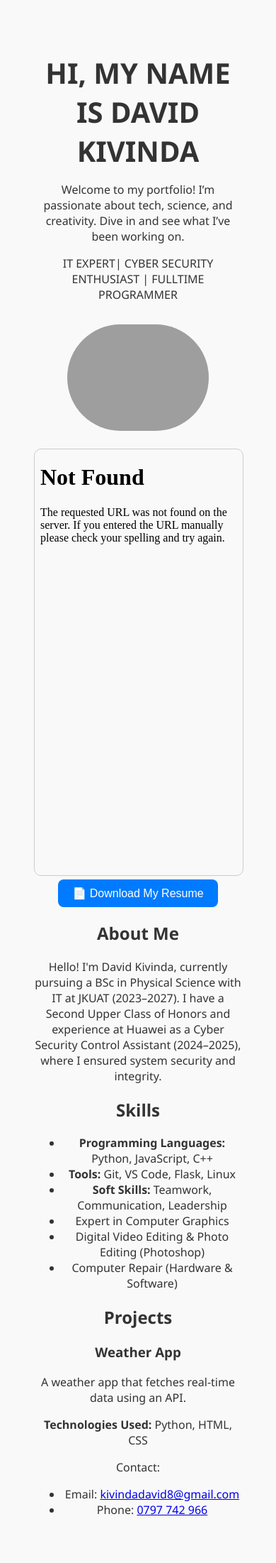
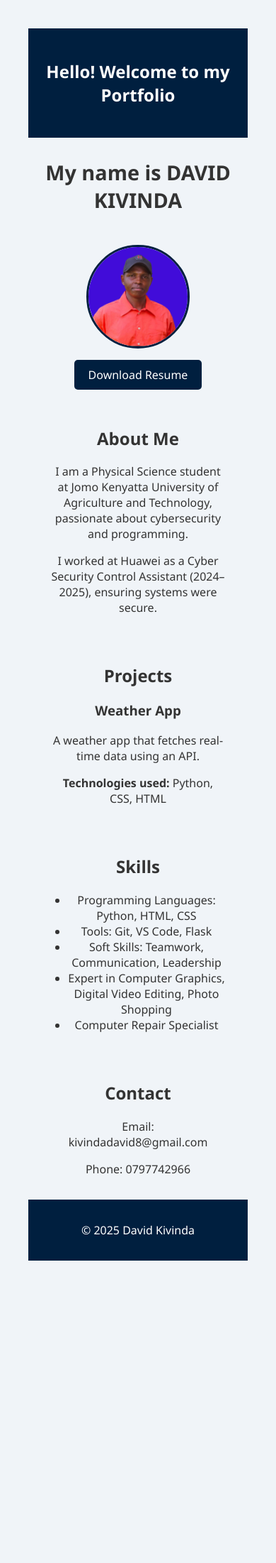
Before and after one commit to Lundo1212/My-portfolio, a Flask app: page / in a window 390 px wide. Shown: the whole page at 71% size. After the commit the page ends 1776 px from the top, so only its background shows below. Run offline with Flask 3, Linux system fonts and the light colour scheme; grey boxes are pictures that could not be loaded.

Commit message:
Updated index with new layout and mobile improvements

```diff
--- a/templates/index.html
+++ b/templates/index.html
@@ -1,70 +1,136 @@
 <!DOCTYPE html>
 <html lang="en">
 <head>
-    <meta charset="UTF-8">
-    <title>MY PORTFOLIO | Portfolio</title>
-    <link rel="stylesheet" href="{{ url_for('static', filename='style.css') }}">
+  <meta charset="UTF-8" />
+  <meta name="viewport" content="width=device-width, initial-scale=1.0"/>
+  <title>David Kivinda - Portfolio</title>
+  <link rel="stylesheet" href="/static/style.css" />
+  <style>
+    body {
+      margin: 0;
+      font-family: 'Segoe UI', sans-serif;
+      background-color: #f0f4f8;
+      color: #333;
+    }
+
+    header {
+      background-color: #001f3f;
+      color: white;
+      text-align: center;
+      padding: 1.5rem 1rem;
+    }
+
+    .intro {
+      text-align: center;
+      padding: 1.5rem;
+    }
+
+    .intro h1 {
+      margin: 0.3rem 0;
+      font-size: 1.8rem;
+    }
+
+    .profile-img {
+      display: flex;
+      justify-content: center;
+      margin: 1rem;
+    }
+
+    .profile-img img {
+      width: 140px;
+      height: 140px;
+      border-radius: 50%;
+      border: 3px solid #001f3f;
+      object-fit: cover;
+    }
+
+    .download-btn {
+      display: flex;
+      justify-content: center;
+      margin: 1rem;
+    }
+
+    .download-btn a {
+      text-decoration: none;
+      background-color: #001f3f;
+      color: white;
+      padding: 0.6rem 1.2rem;
+      border-radius: 5px;
+    }
+
+    section {
+      padding: 1rem 2rem;
+    }
+
+    ul {
+      list-style-type: disc;
+      padding-left: 1.5rem;
+    }
+
+    footer {
+      background-color: #001f3f;
+      color: white;
+      text-align: center;
+      padding: 1rem;
+    }
+
+    @media (min-width: 768px) {
+      .intro h1 {
+        font-size: 2.5rem;
+      }
+    }
+  </style>
 </head>
 <body>
 
   <header>
-        <h1>HI, MY NAME IS DAVID KIVINDA</h1>
-        <p>Welcome to my portfolio! I’m passionate about tech, science, and creativity. Dive in and see what I’ve been working on.</p>
-        <p>IT EXPERT| CYBER SECURITY ENTHUSIAST | FULLTIME PROGRAMMER</p>
-
-        <!-- 📸 Your photo -->
-        <img src="{{ url_for('static', filename='IMG_E5056-Photoroom') }}"
-             alt="David Kivinda"
-             width="200"
-             style="border-radius: 100px; margin-top: 15px;">
-
-        <!-- 📄 Resume preview immediately below image -->
-        <iframe src="{{ url_for('static', filename='resume/my resume.pdf') }}"
-                width="100%" height="600px"
-                style="border: 1px solid #ccc; border-radius: 10px; margin-top: 20px;">
-        </iframe>
-
-        <!-- ✅ Single download button -->
-        <br>
-        <a href="{{ url_for('static', filename='resume/my resume.pdf') }}" download>
-            <button class="resume-btn">📄 Download My Resume</button>
-        </a>
+    <h2>Hello! Welcome to my Portfolio</h2>
   </header>
 
-    <main>
-        <section id="about">
+  <div class="intro">
+    <h1>My name is DAVID KIVINDA</h1>
+  </div>
+
+  <div class="profile-img">
+    <img src="/static/IMG_E5056-Photoroom.png" alt="David Kivinda">
+  </div>
+
+  <div class="download-btn">
+    <a href="/static/resume/my resume.pdf" download>Download Resume</a>
+  </div>
+
+  <section>
     <h2>About Me</h2>
-            <p>Hello! I'm David Kivinda, currently pursuing a BSc in Physical Science with IT at JKUAT (2023–2027). I have a Second Upper Class of Honors and experience at Huawei as a Cyber Security Control Assistant (2024–2025), where I ensured system security and integrity.</p>
+    <p>I am a Physical Science student at Jomo Kenyatta University of Agriculture and Technology, passionate about cybersecurity and programming.</p>
+    <p>I worked at Huawei as a Cyber Security Control Assistant (2024–2025), ensuring systems were secure.</p>
   </section>
 
-        <section id="skills">
+  <section>
+    <h2>Projects</h2>
+    <h3>Weather App</h3>
+    <p>A weather app that fetches real-time data using an API.</p>
+    <p><strong>Technologies used:</strong> Python, CSS, HTML</p>
+  </section>
+
+  <section>
     <h2>Skills</h2>
     <ul>
-                <li><strong>Programming Languages:</strong> Python, JavaScript, C++</li>
-                <li><strong>Tools:</strong> Git, VS Code, Flask, Linux</li>
-                <li><strong>Soft Skills:</strong> Teamwork, Communication, Leadership</li>
-                <li>Expert in Computer Graphics</li>
-                <li>Digital Video Editing & Photo Editing (Photoshop)</li>
-                <li>Computer Repair (Hardware & Software)</li>
+      <li>Programming Languages: Python, HTML, CSS</li>
+      <li>Tools: Git, VS Code, Flask</li>
+      <li>Soft Skills: Teamwork, Communication, Leadership</li>
+      <li>Expert in Computer Graphics, Digital Video Editing, Photo Shopping</li>
+      <li>Computer Repair Specialist</li>
     </ul>
   </section>
 
-        <section id="projects">
-            <h2>Projects</h2>
-            <div class="project">
-                <h3>Weather App</h3>
-                <p>A weather app that fetches real-time data using an API.</p>
-                <p><strong>Technologies Used:</strong> Python, HTML, CSS</p>
-            </div>
+  <section>
+    <h2>Contact</h2>
+    <p>Email: kivindadavid8@gmail.com</p>
+    <p>Phone: 0797742966</p>
   </section>
-    </main>
 
   <footer>
-        <p>Contact:</p>
-        <ul>
-            <li>Email: <a href="mailto:kivindadavid8@gmail.com">kivindadavid8@gmail.com</a></li>
-            <li>Phone: <a href="tel:+254797742966">0797 742 966</a></li>
-        </ul>
+    <p>&copy; 2025 David Kivinda</p>
   </footer>
 
 </body>
```
Lines whose indentation alone changed are shown as unchanged.
